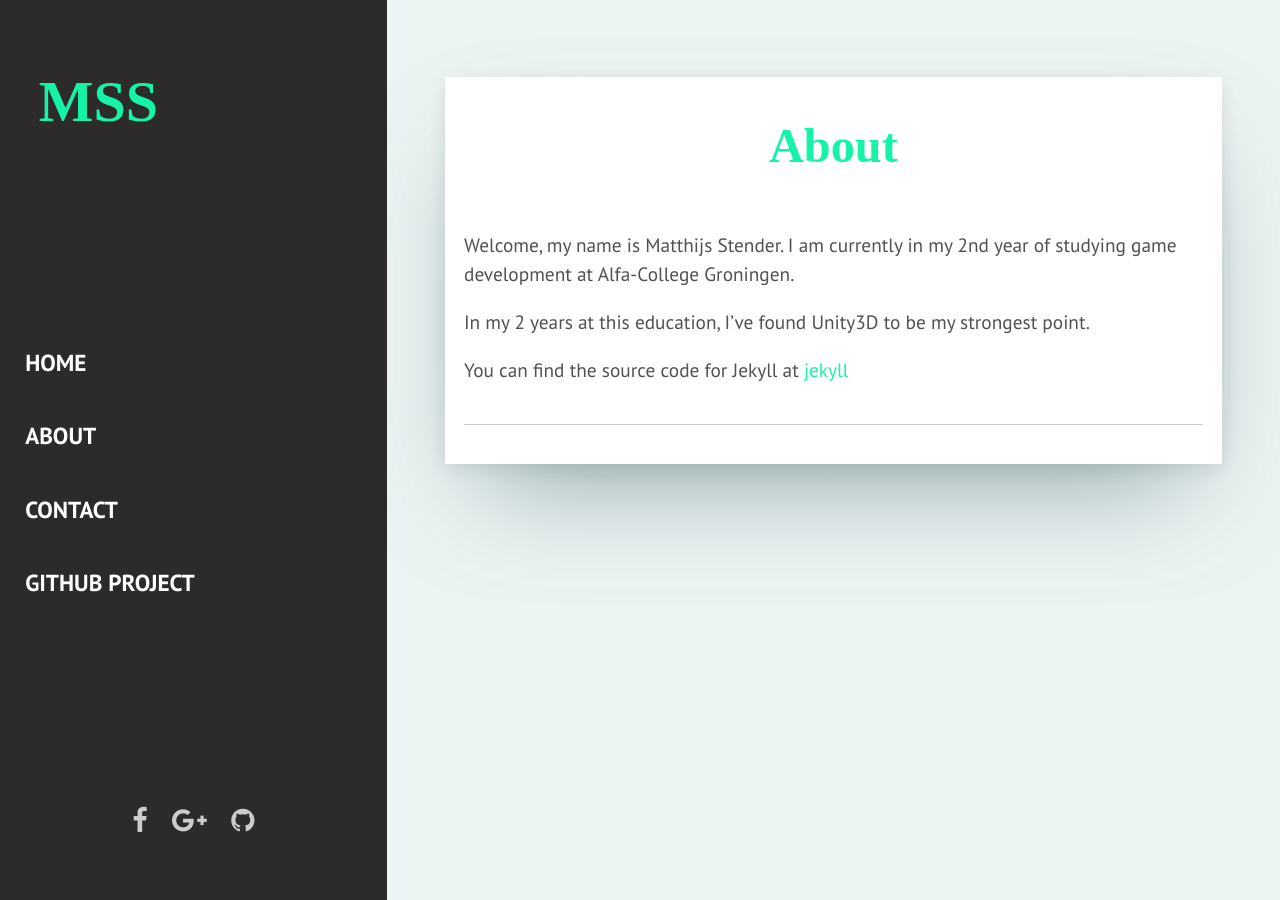
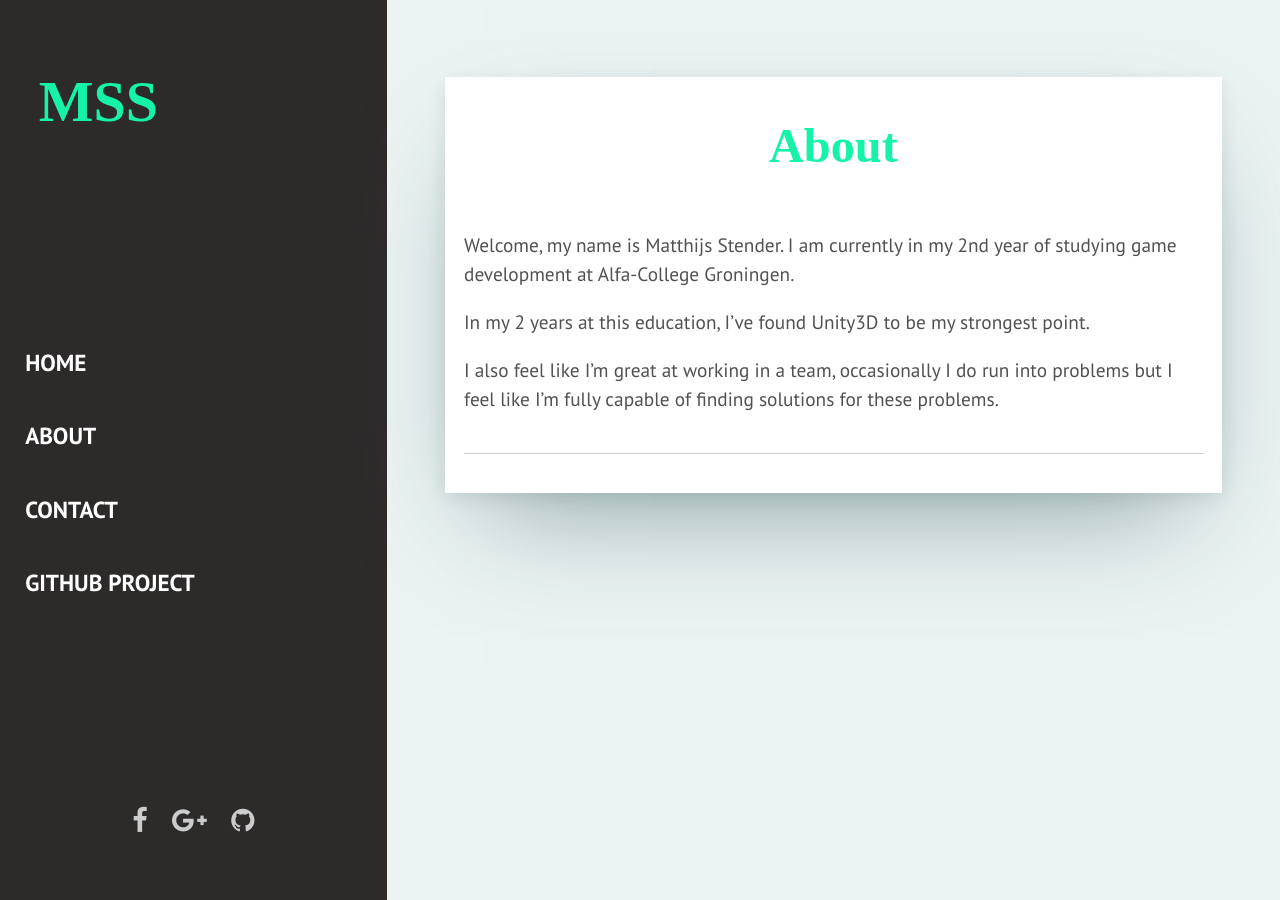
Before and after one commit to matthijsstender/matthijsstender.github.io, a Jekyll site: the page built from _pages/about.html, in a window 1280 px wide. Built offline with Jekyll 4.4.1, drawn with Linux system fonts in a browser that asks for light colours; some web fonts are replaced.

Commit message:
change text in about

```diff
--- a/_pages/about.html
+++ b/_pages/about.html
@@ -8,4 +8,4 @@ Welcome, my name is Matthijs Stender. I am currently in my 2nd year of studying
 
 In my 2 years at this education, I've found Unity3D to be my strongest point.
 
-You can find the source code for Jekyll at <a href="https://github.com/jekyll/jekyll">jekyll</a>
+I also feel like I'm great at working in a team, occasionally I do run into problems but I feel like I'm fully capable of finding solutions for these problems.
```
